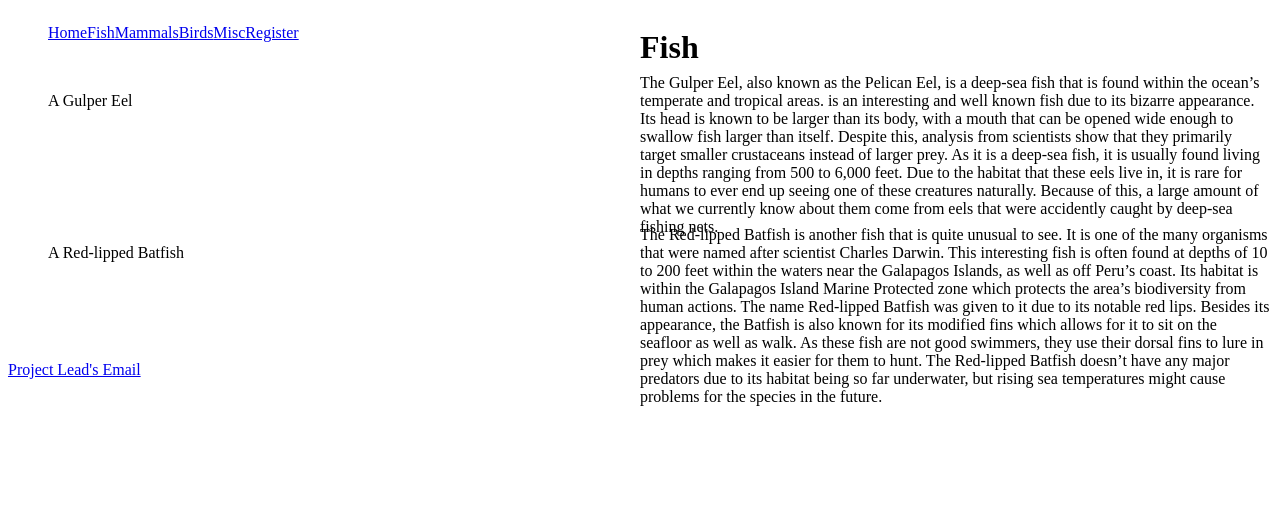
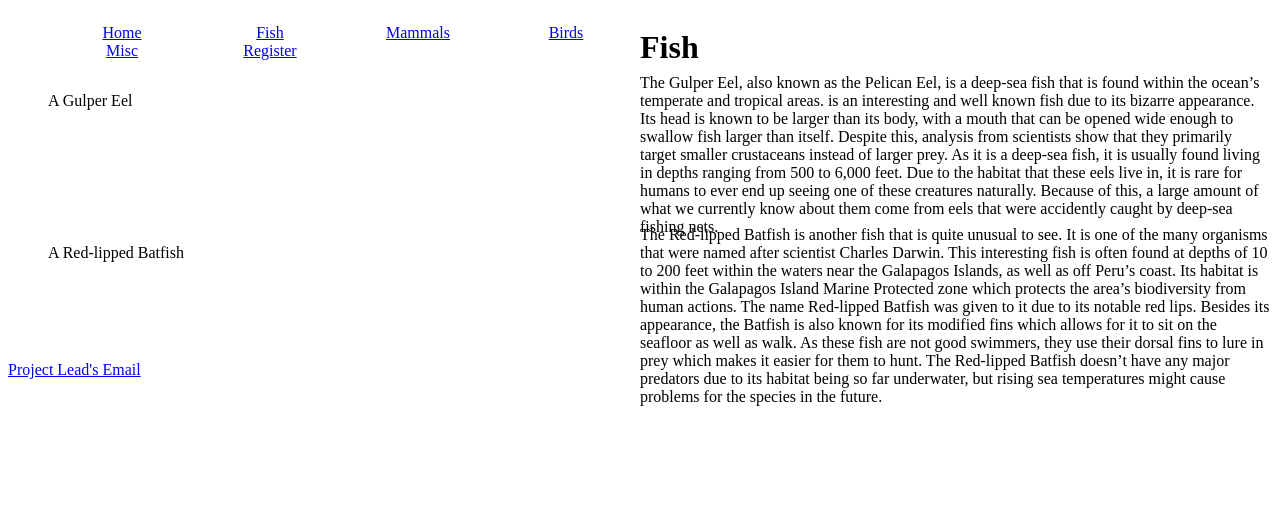
Before and after one commit to amtownse/cs008-final, a PHP site: page /fish.php in a window 1280 px wide. Shown: the top 511 px of the page. Run offline with PHP 8.4, Linux system fonts and the light colour scheme.

Commit message:
Update custom.css

```diff
--- a/custom.css
+++ b/custom.css
@@ -2,7 +2,11 @@
     display: inline-block;
     list-style-type: none;
     margin:0;
+    width:25%;
+    text-align: center;
 }
+
+
 nav ul{
     text-align: justify;
 }
@@ -59,18 +63,18 @@
         "footer footer";
 }
 
-#fish, #mammals, #misc, #birds :nth-child(1){
+#fish, #mammals, #misc, #birds :nth-child(3){
     grid-area: img1;
 }
 
-#fish, #mammals, #misc, #birds :nth-child(2){
+#fish, #mammals, #misc, #birds :nth-child(4){
     grid-area: info1;
 }
 
-#fish, #mammals, #misc, #birds :nth-child(3){
+#fish, #mammals, #misc, #birds :nth-child(5){
     grid-area: img2;
 }
 
-#fish, #mammals, #misc, #birds :nth-child(4){
+#fish, #mammals, #misc, #birds :nth-child(6){
     grid-area: info2;
 }
```
